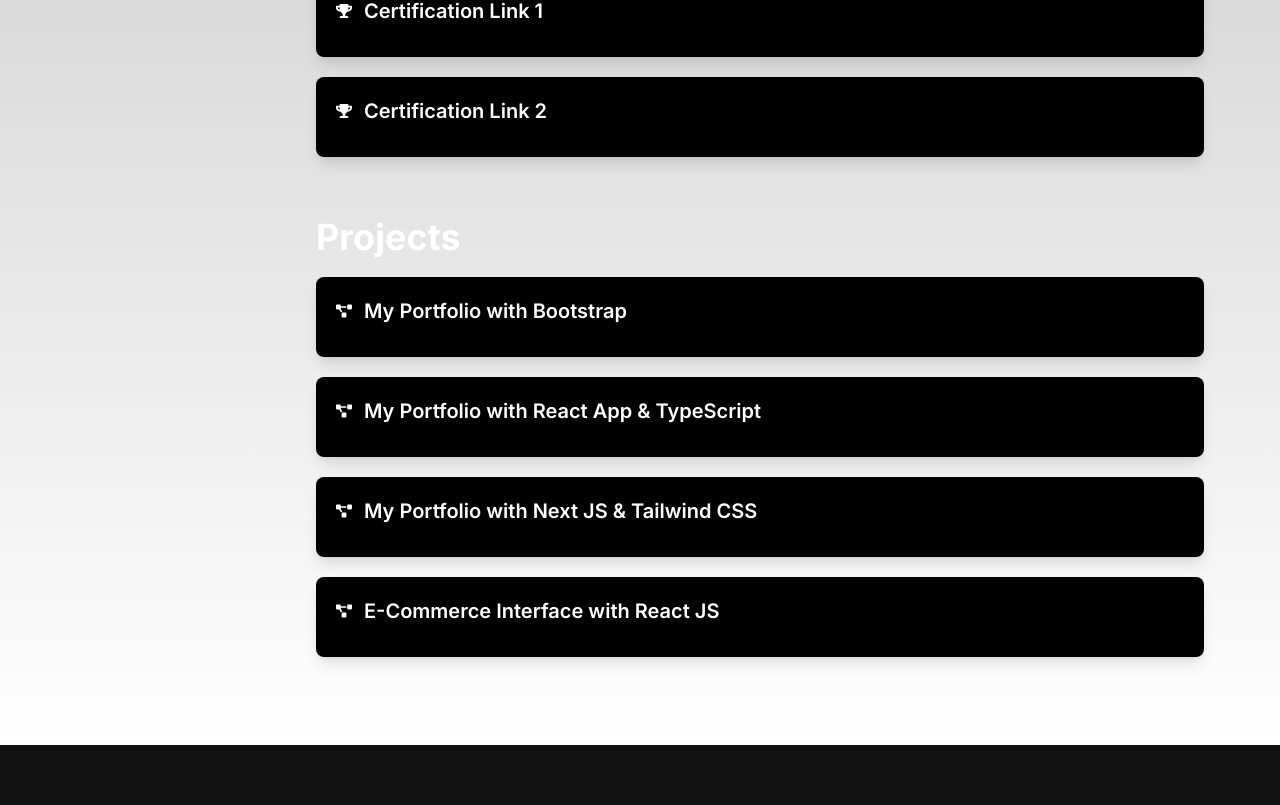
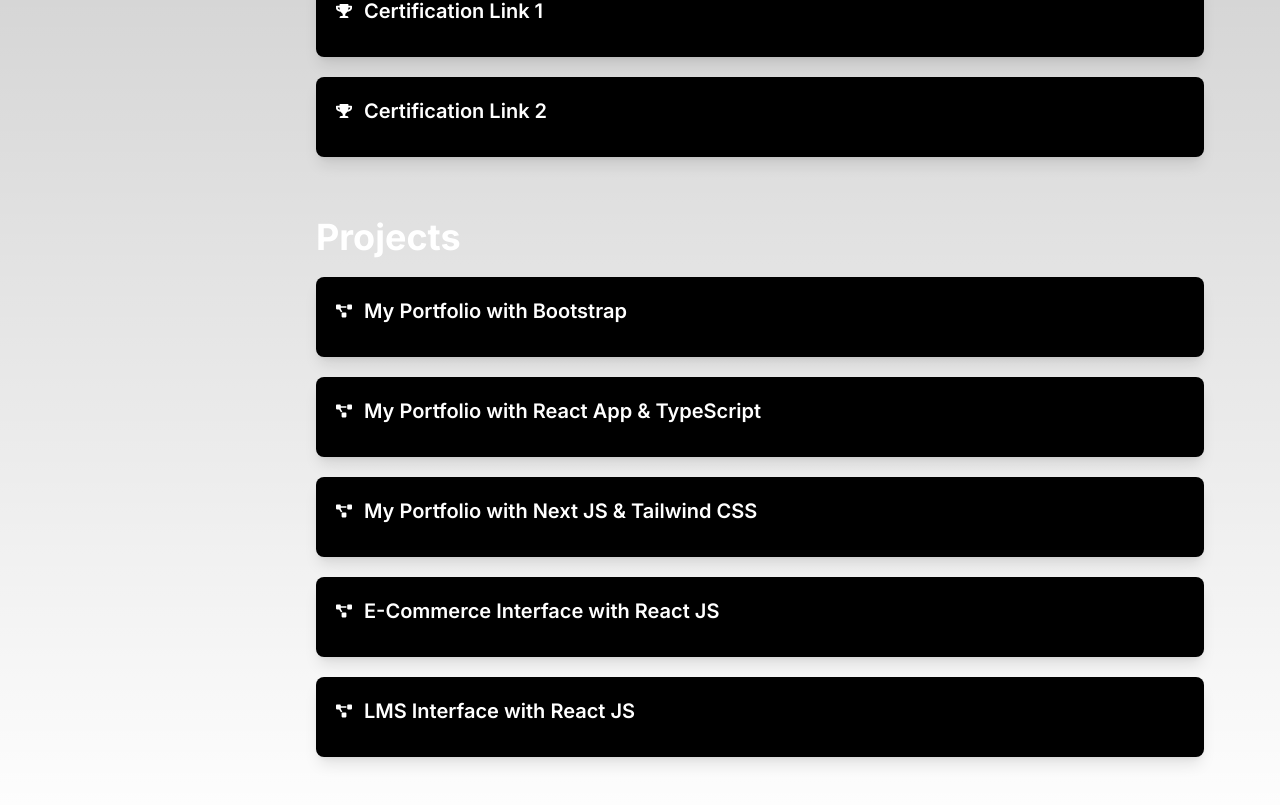
Before and after one commit to saajiidi/example-app-nextjs, a Next.js app: page / in a window 1280 px wide. Shown: the part 4061-4866 px from the top of the page. Before the commit the page ends 4806 px from the top, so only its background shows below. Built offline with nearby package versions, Linux system fonts and the light colour scheme.

Commit message:
Update Projects.tsx

```diff
--- a/src/app/components/Projects.tsx
+++ b/src/app/components/Projects.tsx
@@ -18,6 +18,11 @@ const projects = [
   {
     title: "E-Commerce Interface with React JS",
     link: "https://gear-master.vercel.app/",
+  },
+
+  {
+    title: "LMS Interface with React JS",
+    link: "https://altenaitve-school.vercel.app/",
   },
 ];
 
```
